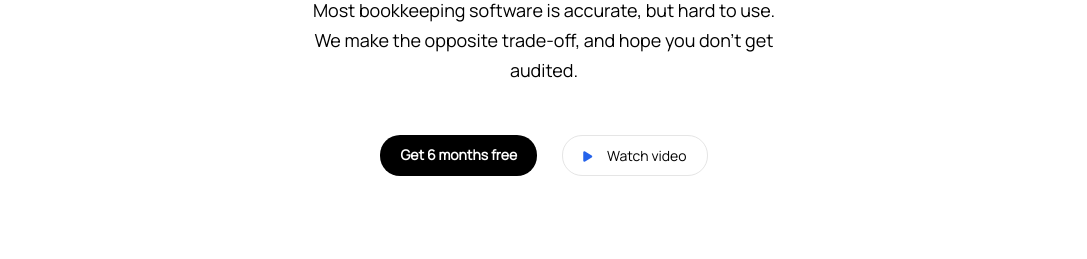
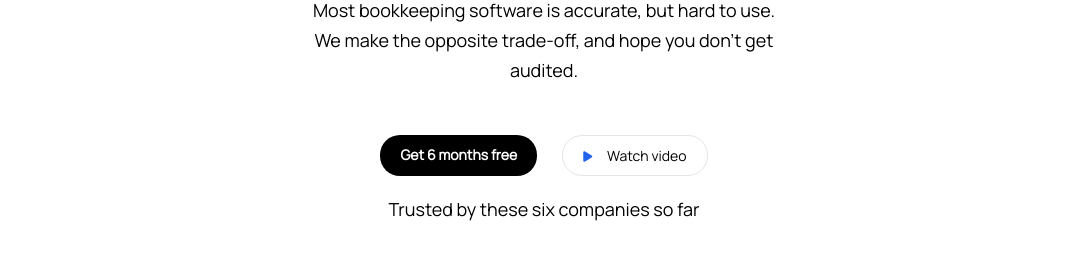
Before and after one commit to amine-omari/project-2, a plain HTML site: page index.html in a window 1280 px wide. Shown: the part 507-766 px from the top of the page, without its empty margins (96-1183 px from the left). Drawn offline with Linux system fonts and the light colour scheme.

Commit message:
added a paragraph to the section

```diff
--- a/index.html
+++ b/index.html
@@ -47,6 +47,7 @@ crossorigin="anonymous" referrerpolicy="no-referrer" />
             </a>
         </div>
         <section>
+            <p>Trusted by these six companies so far</p>
         </section>
     </main>
 </body>
```
